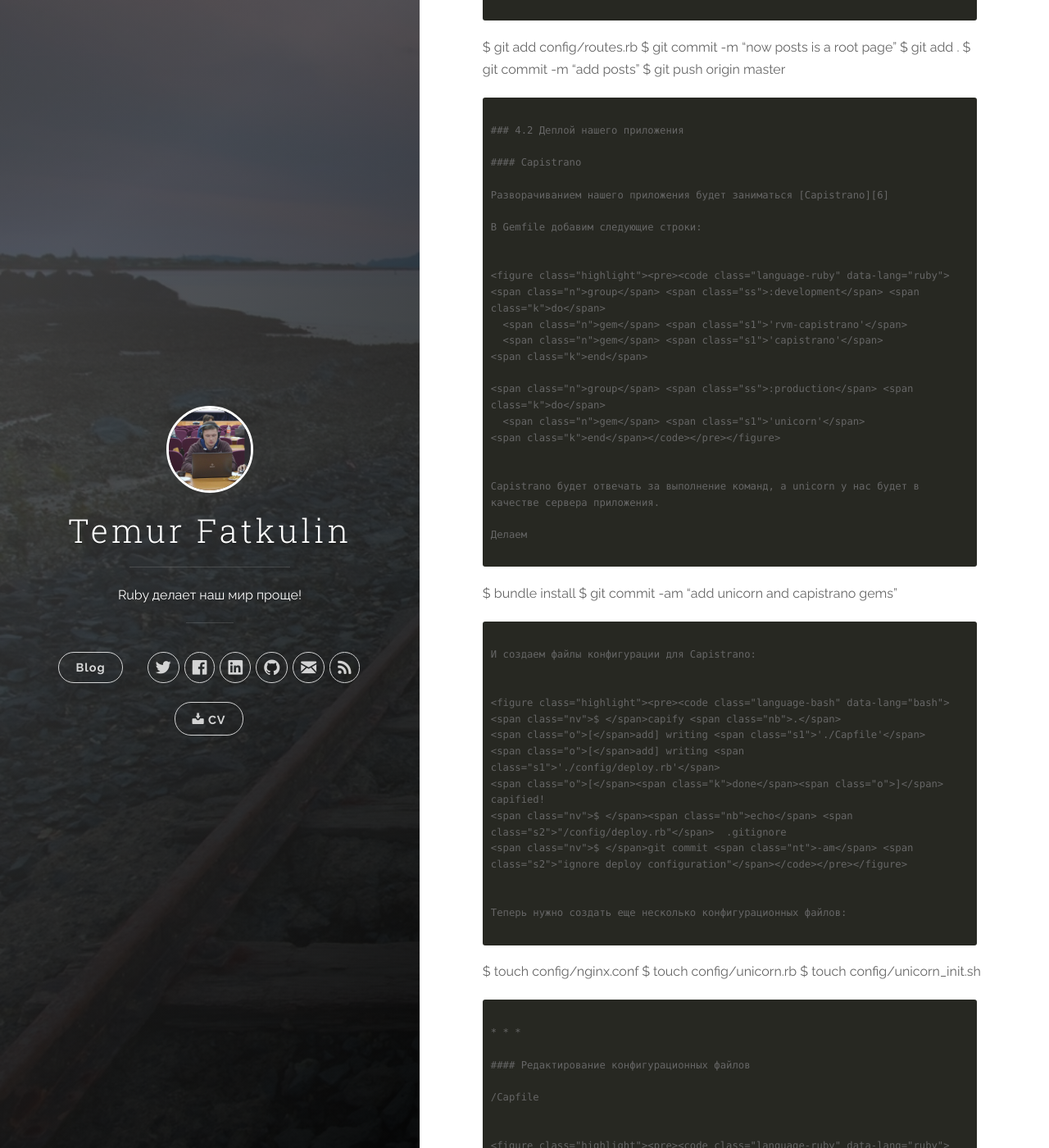
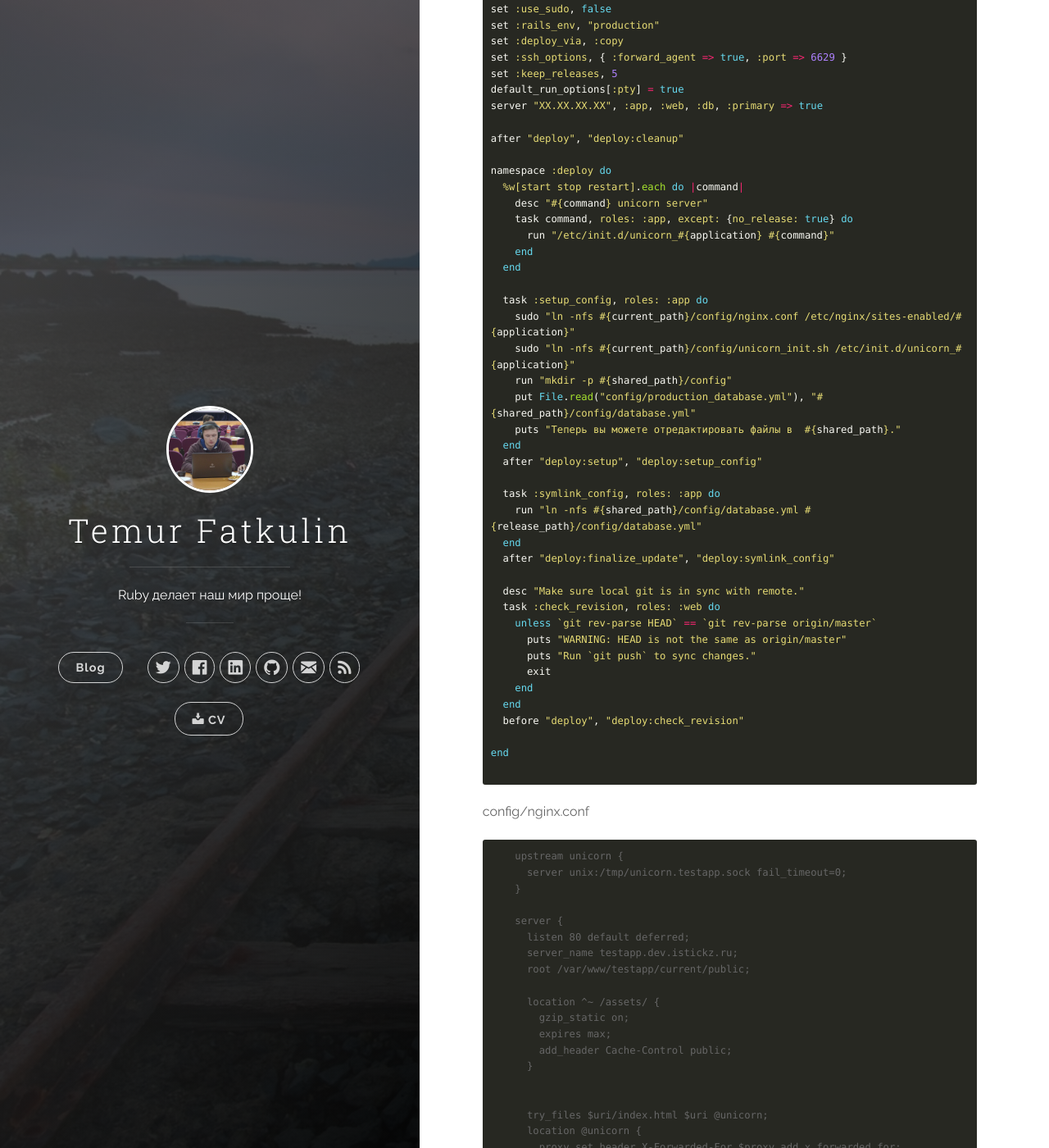
Before and after one commit to istickz/istickz.github.io, a Jekyll site: the page built from _posts/2014-02-18-deploy-rails-app.md, in a window 1280 px wide and 1400 px high, scrolled down 10582 px. Shown: the whole window at 82% size. Built offline with Jekyll 4.4.1, drawn with Linux system fonts in a browser that asks for light colours; nearby versions of some CDN libraries; comment, search, counter and statistics services are not loaded; some of the changed text lies outside the part shown.

Commit message:
update posts

````diff
--- a/_posts/2014-02-18-deploy-rails-app.md
+++ b/_posts/2014-02-18-deploy-rails-app.md
@@ -45,7 +45,8 @@ $ cd ~/.ssh
 
 Создадим новый ключ для DigitalOcean
 
-```$ ssh-keygen -t rsa -C "your_email@example.com"
+```
+$ ssh-keygen -t rsa -C "your_email@example.com"
 Generating public/private rsa key pair.
 ```
 
@@ -293,17 +294,17 @@ $ sudo apt-get install mysql-server mysql-client libmysqlclient-dev
 
 Установку Node.js будем проводить с помощью NVM
 
-{% highlight bash %}
+```bash
 $ curl -o- https://raw.githubusercontent.com/creationix/nvm/v0.31.0/install.sh | bash
 $ nvm install node
 $ node --version
 v6.0.0
-{% endhighlight %}
+```
 
-{% highlight bash %}
+```bash
 $ n=$(which node);n=${n%/bin/node}; chmod -R 755 $n/bin/*; sudo cp -r $n/{bin,lib,share} /usr/local
 
-{% endhighlight %}
+```
 
 ### 3.7 Установка NGINX
 
@@ -339,7 +340,7 @@ $ git remote add origin https://github.com/istickz/testapp.git
 
 testapp/config/database.yml
 
-{% highlight yaml %}
+```yaml
 development:
   adapter: mysql2
   encoding: utf8
@@ -357,13 +358,13 @@ test:
   username: root
   password: 121212
   socket: /var/run/mysqld/mysqld.sock
-{% endhighlight %}
+```
 
 Секцию production я предлагаю вынести в отдельный файл:
 
 config/production_database.yml
 
-{% highlight yaml %}
+```yaml
 production:
   adapter: mysql2
   encoding: utf8
@@ -372,7 +373,7 @@ production:
   username: someuser
   password: somepassword
   socket: /var/run/mysqld/mysqld.sock
-{% endhighlight %}
+```
 
 и добавить в файл .gitignore
 
@@ -401,13 +402,13 @@ $ rails g scaffold Post title:string description:text
 
 testapp/config/routes.rb
 
-{% highlight ruby %}
+```ruby
 Testapp::Application.routes.draw do
   resources :posts
 
   root 'posts#index'
 end
-{% endhighlight %}
+```
 
 Создадим базу данных и накатим миграции:
 
@@ -434,7 +435,7 @@ $ git push origin master
 
 В Gemfile добавим следующие строки:
 
-{% highlight ruby %}
+```ruby
 group :development do
   gem 'rvm-capistrano'
   gem 'capistrano'
@@ -443,7 +444,7 @@ end
 group :production do
   gem 'unicorn'
 end
-{% endhighlight %}
+```
 
 Сapistrano будет отвечать за выполнение команд, а unicorn у нас будет в качестве сервера приложения.
 
@@ -456,14 +457,14 @@ $ git commit -am "add unicorn and capistrano gems"
 
 И создаем файлы конфигурации для Capistrano:
 
-{% highlight bash %}
+```bash
 $ capify .
 [add] writing './Capfile'
 [add] writing './config/deploy.rb'
 [done] capified!
 $ echo "/config/deploy.rb"  .gitignore
 $ git commit -am "ignore deploy configuration"
-{% endhighlight %}
+```
 
 Теперь нужно создать еще несколько конфигурационных файлов:
 
@@ -479,16 +480,16 @@ $ touch config/unicorn_init.sh
 
 /Capfile
 
-{% highlight ruby %}
+```ruby
 load 'deploy'
 load 'deploy/assets'
 load 'config/deploy'
-{% endhighlight %}
+```
 
 
 /config/deploy.rb
 
-{% highlight ruby %}
+```ruby
 require "rvm/capistrano"
 require "bundler/capistrano"
 
@@ -544,7 +545,7 @@ namespace :deploy do
 
 end
 
-{% endhighlight %}
+```
 
 config/nginx.conf
 
@@ -582,7 +583,7 @@ config/nginx.conf
 
 config/unicorn.rb
 
-{% highlight ruby %}
+```ruby
     root = "/var/www/testapp/current"
     working_directory root
     pid "#{root}/tmp/pids/unicorn.pid"
@@ -598,12 +599,12 @@ config/unicorn.rb
     before_exec do |_|
       ENV["BUNDLE_GEMFILE"] = File.join(root, 'Gemfile')
     end
-{% endhighlight %}
+```
 
 
 config/unicorn_init.sh
 
-{% highlight bash %}
+```bash
     #!/bin/sh
     ### BEGIN INIT INFO
     # Provides:          unicorn
@@ -688,7 +689,7 @@ config/unicorn_init.sh
       exit 1
       ;;
     esac
-{% endhighlight %}
+```
 
 Не забываем сделать файл исполняемым.
 
````
Also changed, not shown: _posts/2014-02-11-setup-environment-for-development-on-ruby-on-rails.md (+12 -12 lines), _posts/2014-02-22-leave-vk-groups-script.md (+4 -4 lines).
